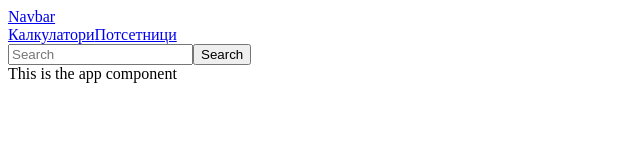
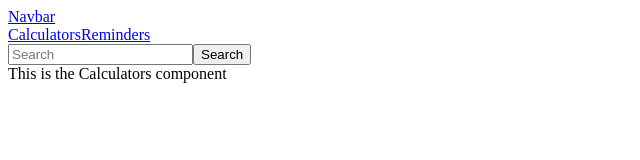
Before and after one commit to ViktorKuzmanov/Learning-React-Router, a React (Create React App) app: page / in a window 1280 px wide. Shown: the top 160 px of the page, without its empty margins (0-640 px from the left). Built offline with nearby package versions, Linux system fonts and the light colour scheme; the HTML template or start-up script is replaced by a standard one.

Commit message:
add Reminders and Calculators component and route for each

```diff
--- a/package.json
+++ b/package.json
@@ -11,6 +11,7 @@
     "react": "^16.13.1",
     "react-bootstrap": "^1.3.0",
     "react-dom": "^16.13.1",
+    "react-router-dom": "^5.2.0",
     "react-scripts": "3.4.1"
   },
   "scripts": {
--- a/src/App.js
+++ b/src/App.js
@@ -1,12 +1,18 @@
 import React from "react";
 import NavBar from "./components/NavBar";
+import { BrowserRouter as Router, Route } from "react-router-dom";
+import Calculators from "./components/Calculators";
+import Reminders from "./components/Reminders";
 
 export default class App extends React.Component {
   render() {
     return (
       <div>
-        <NavBar />
-        This is the app component
+        <Router>
+          <NavBar />
+          <Route path="/" exact component={Calculators}></Route>
+          <Route path="/reminders" exact component={Reminders}></Route>
+        </Router>
       </div>
     );
   }
--- /dev/null
+++ b/src/components/Calculators.jsx
@@ -0,0 +1,7 @@
+import React from "react";
+
+export default class Calculators extends React.Component {
+  render() {
+    return <div>This is the Calculators component</div>;
+  }
+}
--- a/src/components/NavBar.jsx
+++ b/src/components/NavBar.jsx
@@ -1,5 +1,6 @@
 import React from "react";
 import { Navbar, Nav, Form, FormControl, Button } from "react-bootstrap";
+import { Link } from "react-router-dom";
 
 export default class NavBar extends React.Component {
   render() {
@@ -7,8 +8,8 @@ export default class NavBar extends React.Component {
       <Navbar bg="light" variant="light">
         <Navbar.Brand href="#home">Navbar</Navbar.Brand>
         <Nav className="mr-auto">
-          <Nav.Link href="#home">Калкулатори</Nav.Link>
-          <Nav.Link href="#home">Потсетници</Nav.Link>
+          <Link to="/">Calculators</Link>
+          <Link to="/reminders">Reminders</Link>
         </Nav>
         <Form inline>
           <FormControl type="text" placeholder="Search" className="mr-sm-2" />
--- /dev/null
+++ b/src/components/Reminders.jsx
@@ -0,0 +1,7 @@
+import React from "react";
+
+export default class Reminders extends React.Component {
+  render() {
+    return <div>This is the Reminders component</div>;
+  }
+}
```
Also changed, not shown: 1 other file (tests, documents, lock files or other folders).
